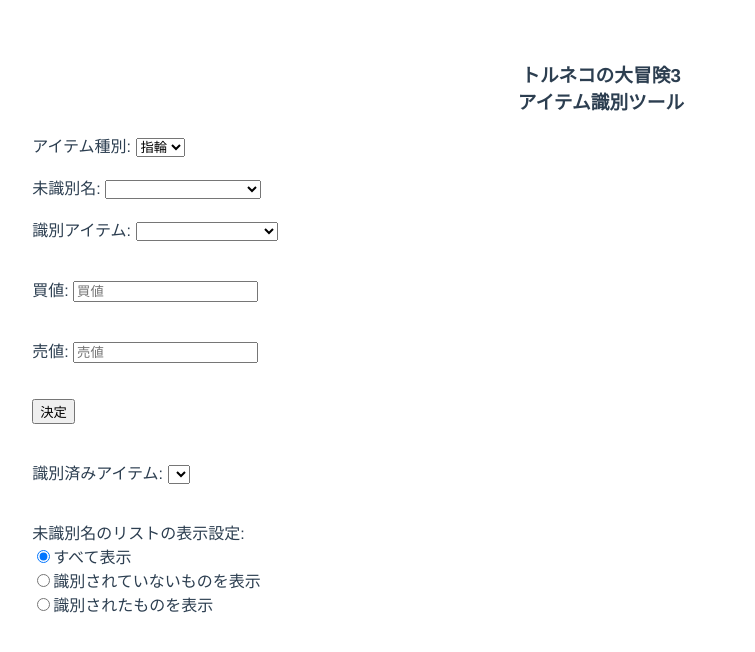
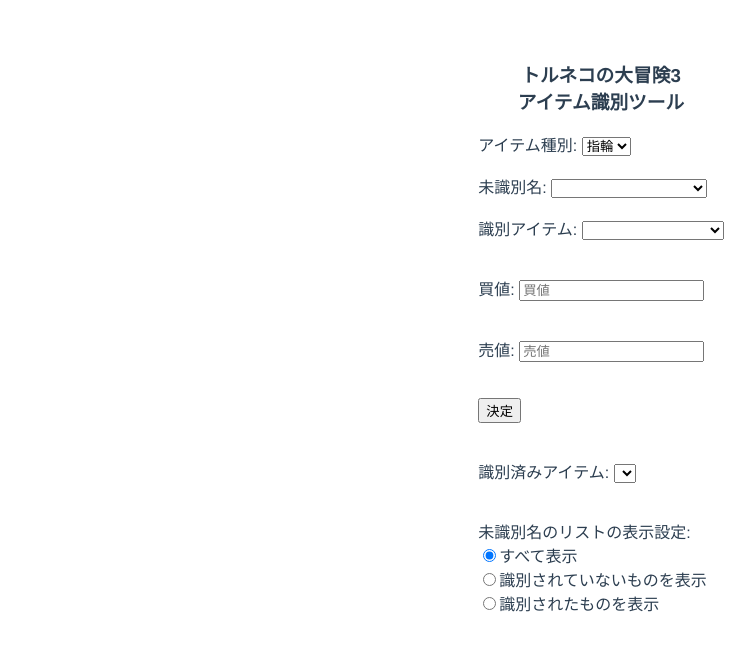
Before and after one commit to mitleidstein/TorunekoTool, a Vue app in the folder toruneko3_tool_vue/: page / in a window 1280 px wide. Shown: the top 652 px of the page, without its empty margins (39-794 px from the left). Built offline with nearby package versions, Linux system fonts and the light colour scheme.

Commit message:
微調整

```diff
--- a/toruneko3_tool_vue/src/App.vue
+++ b/toruneko3_tool_vue/src/App.vue
@@ -109,10 +109,11 @@
 
 <template>
   <div>
-    <h3>
+    <h3 class="left_title">
       トルネコの大冒険3<br />
       アイテム識別ツール
     </h3>
+    <br />
     <div class="left_text_centerplace">
       アイテム種別:
       <select v-model="selectedType" @change="changedRadioButton">
@@ -146,9 +147,7 @@
           {{ item.name }}
         </option>
       </select>
-      <div v-if="savedItem">
-        保存されているアイテム: {{ savedItem.name }}
-      </div>
+      <div v-if="savedItem">保存されているアイテム: {{ savedItem.name }}</div>
       <div v-else><br /></div>
 
       <br />
@@ -233,9 +232,25 @@
   margin-top: 60px;
 }
 
+.left_title {
+  text-align: center;
+  margin: 0 auto;
+}
 .left_text_centerplace {
   text-align: left;
   width: 90%;
   margin: 0 auto;
 }
+
+@media screen and (min-width: 640px) {
+  .left_title {
+    text-align: center;
+    margin: 0 auto;
+  }
+  .left_text_centerplace {
+    text-align: left;
+    width: fit-content;
+    margin: 0 auto;
+  }
+}
 </style>
```
